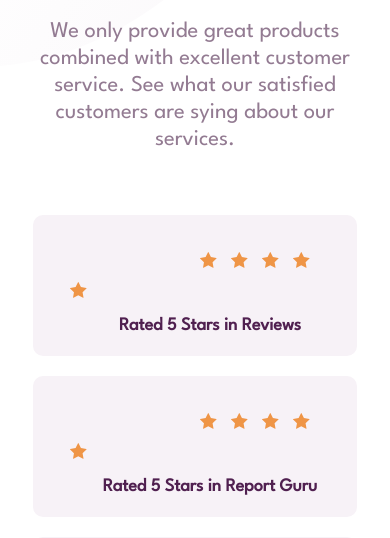
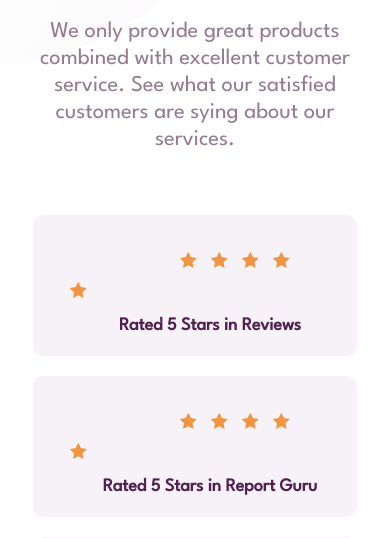
Before and after one commit to marta-00/SocialProofSection, a plain HTML site: page index.html in a window 390 px wide. Shown: the part 306-844 px from the top of the page. Drawn offline with Linux system fonts and the light colour scheme.

Commit message:
modified:   responsive.css

```diff
--- a/responsive.css
+++ b/responsive.css
@@ -63,7 +63,7 @@
     }
 
     .first {
-        margin-left: 130px;
+        margin-left: 110px;
     }
 
     .row::after, br, p.col-1, p.col-2, p.col-3, p.col-4, p.col-5, p.col-6, p.col-7, p.col-8, p.col-9, p.col-10, p.col-11, p.col-12 {
```
